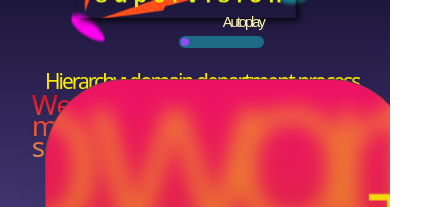
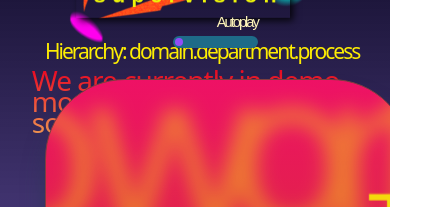
Before and after one commit to catchitcozucan/supervision, a React (Create React App) app in the folder src/main/react/catchitsupervision-ui/: page / in a window 390 px wide. Shown: the part 156-363 px from the top of the page, 422 px wide, since content can reach past the window. Built offline with nearby package versions, Linux system fonts and the light colour scheme; no server answers.

Commit message:
css for mobile fixes

```diff
--- a/src/main/react/catchitsupervision-ui/src/main_style/App.css
+++ b/src/main/react/catchitsupervision-ui/src/main_style/App.css
@@ -354,14 +354,14 @@ a:active {
 /* for mobile type devices */
 @media only screen and (max-width: 1026px) {
     .stretchLogoForMobile {
-        width: 99% !important;
+        width: 97% !important;
     }
     .hierarchy {
         position: fixed !important;
         left: 45px !important;
         text-align: left !important;
         font-size: 2.1em;
-        top: 230px;
+        top: 200px;
         line-height: 0.75;
         margin-bottom: 30px;
     }
@@ -376,14 +376,15 @@ a:active {
         margin-top: 50px !important;
     }
     .errorBox {
-        position: absolute;
+        position: fixed;
         left: -38%;
-        width: 100%;
-        top: 250px !important;
+        top: 226px !important;
         text-align: left !important;
         font-size: 2.8em !important;
         line-height: 0.75 !important;
         letter-spacing: -1px !important;
+        max-width: 96% !important;
+        min-width: 96% !important;
     }
     .hideForMobile {
         display: none !important;
@@ -414,7 +415,7 @@ a:active {
         min-height: fit-content !important;
     }
     .nollettnollMobile {
-        max-width: 92% !important;
+        width: 96% !important;
     }
 }
 
```
